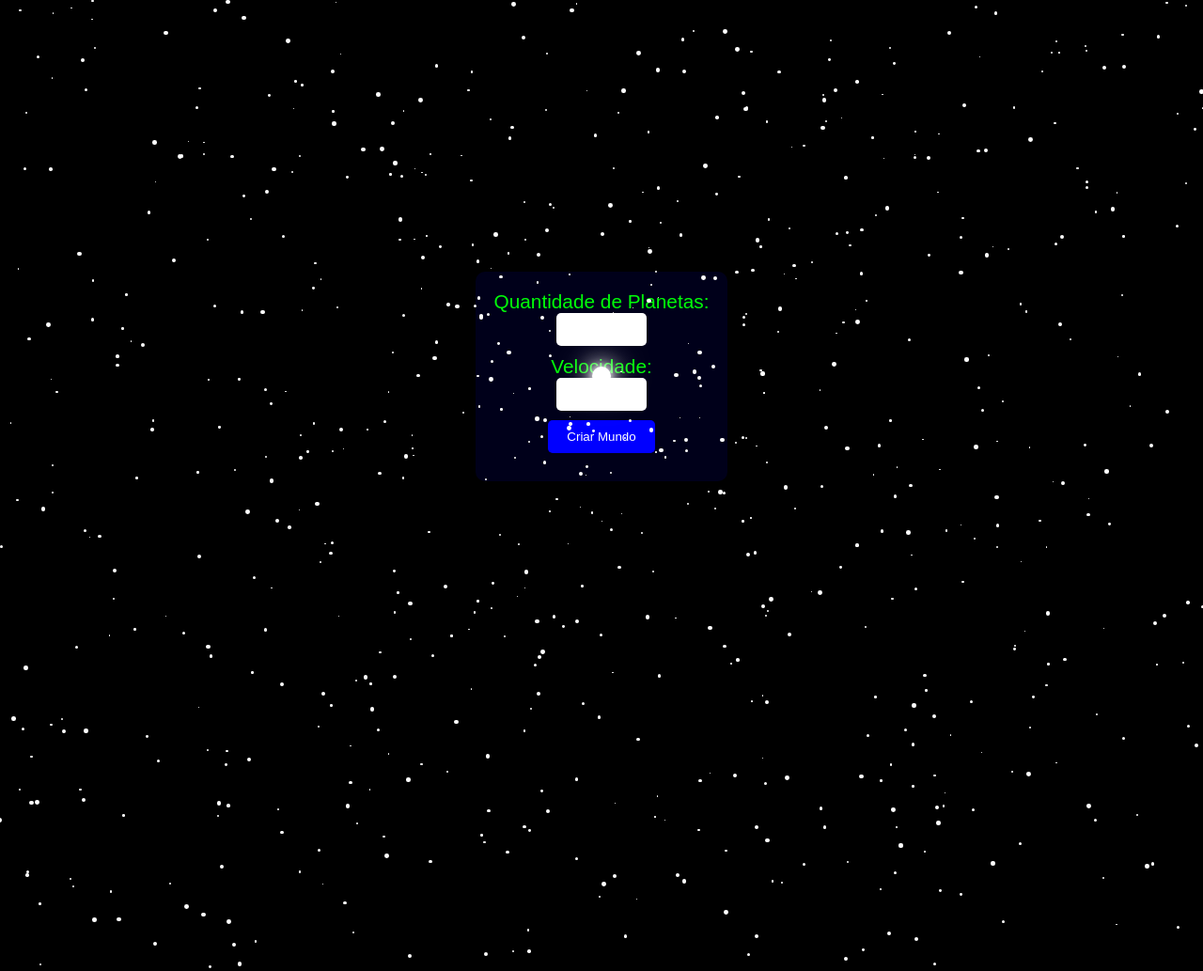
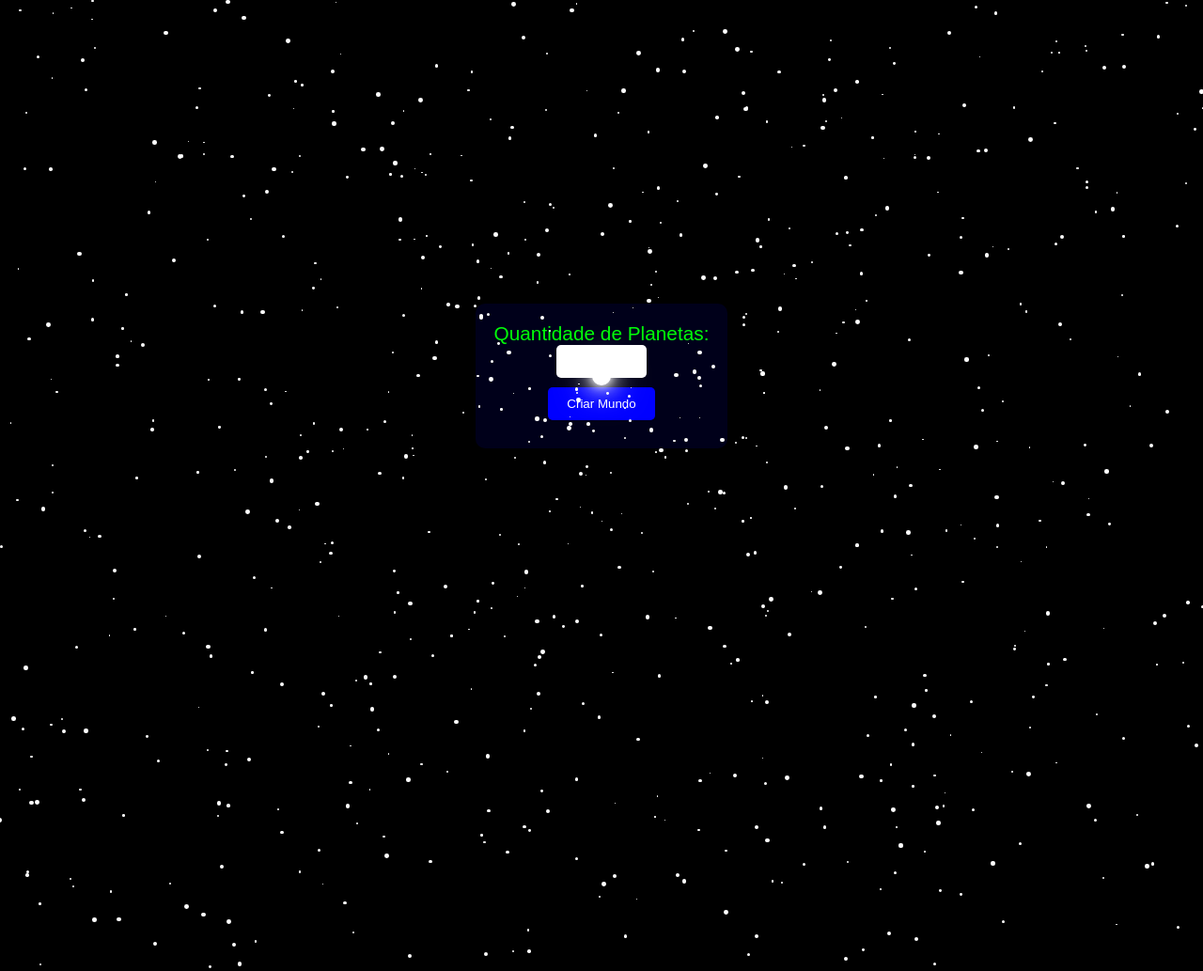
Before and after one commit to Felpin007/Sistema-estelar, a plain HTML site: page index.html in a window 1280 px wide. Shown: the top 1033 px of the page at 94% size. Drawn offline with Linux system fonts and the light colour scheme.

Commit message:
Add files via upload

```diff
--- a/index.html
+++ b/index.html
@@ -74,8 +74,6 @@
     <form id="planet-form">
         <label for="planet-count">Quantidade de Planetas:</label>
         <input type="number" id="planet-count" name="planet-count" min="1" max="100">
-        <label for="distance-range">Velocidade:</label>
-<input type="number" id="distance-range" name="distance-range" min="1" max="100">
         <input type="submit" value="Criar Mundo">
     </form>
 
```
